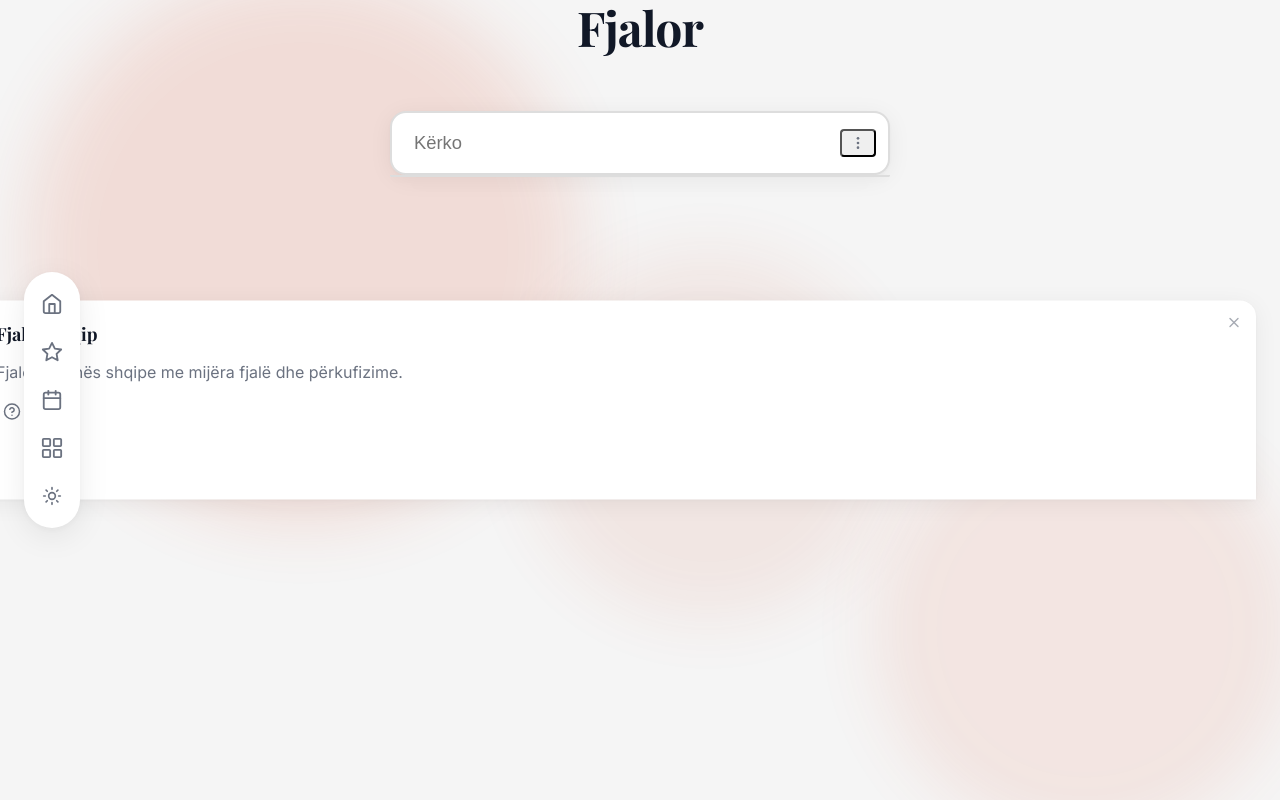
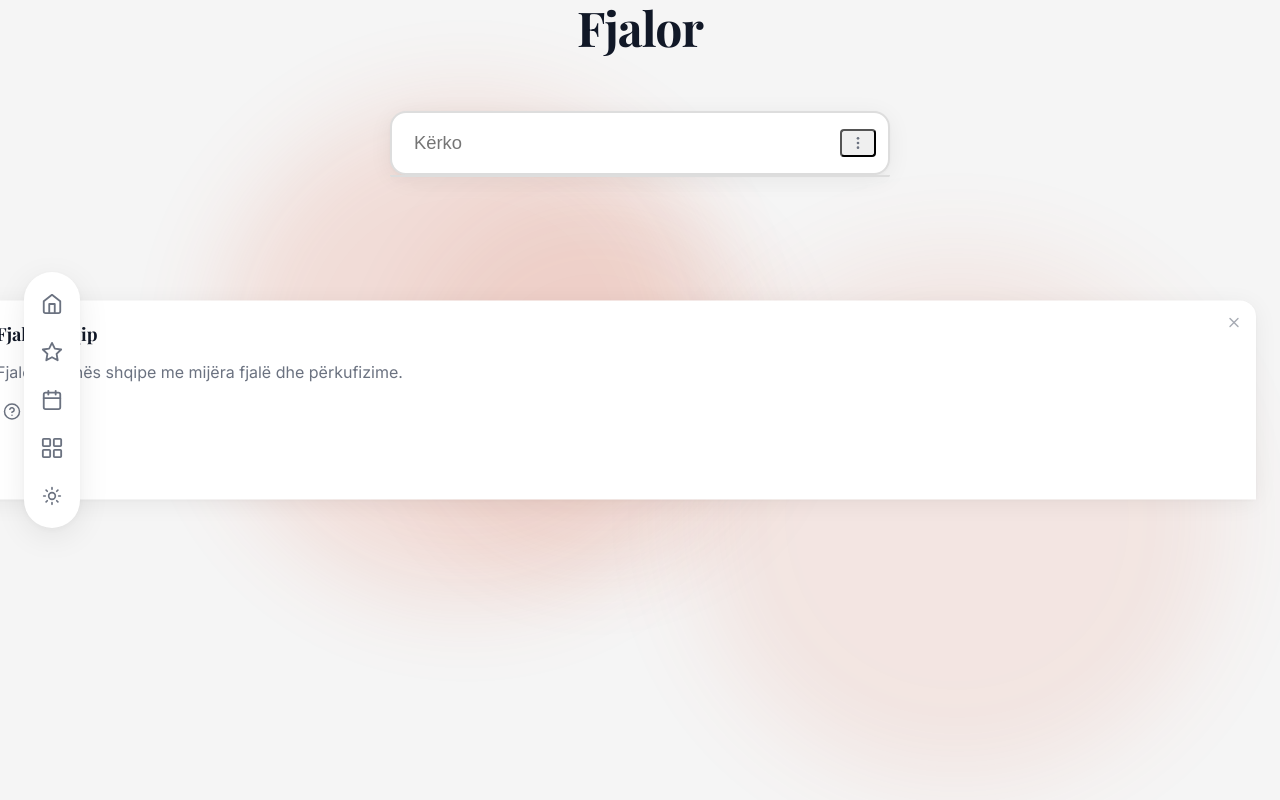
Before and after one commit to labibllaca/fjalorshqip, a React (Vite) app: page / in a window 1280 px wide. Built offline with nearby package versions, Linux system fonts and the light colour scheme.

Commit message:
increase background orb blur 2em→3em, widen float paths for more overlap, speed up animation 25s→18s

```diff
--- a/src/components/MainLayout.scss
+++ b/src/components/MainLayout.scss
@@ -649,7 +649,7 @@ h1, h2, h3, h4, h5, h6 {
 .bg-orb {
   position: absolute;
   border-radius: 50%;
-  filter: blur(2em);
+  filter: blur(3em);
   opacity: 0.15;
   will-change: transform;
 }
@@ -660,47 +660,51 @@ h1, h2, h3, h4, h5, h6 {
   background: var(--accent);
   top: -10%;
   left: -5%;
-  animation: orbFloat1 25s ease-in-out infinite;
+  animation: orbFloat1 18s ease-in-out infinite;
 }
 
 .bg-orb--2 {
-  width: 400px;
-  height: 400px;
+  width: 500px;
+  height: 500px;
   background: #d53;
-  bottom: -8%;
-  right: -5%;
+  bottom: -10%;
+  right: -8%;
   opacity: 0.1;
-  animation: orbFloat2 30s ease-in-out infinite;
+  animation: orbFloat2 22s ease-in-out infinite;
 }
 
 .bg-orb--3 {
-  width: 350px;
-  height: 350px;
+  width: 400px;
+  height: 400px;
   background: var(--accent-hover);
   top: 40%;
   left: 50%;
   opacity: 0.08;
-  animation: orbFloat3 20s ease-in-out infinite;
+  animation: orbFloat3 16s ease-in-out infinite;
 }
 
 @keyframes orbFloat1 {
   0%, 100% { transform: translate(0, 0) scale(1); }
-  25% { transform: translate(120px, 80px) scale(1.1); }
-  50% { transform: translate(60px, 160px) scale(0.95); }
-  75% { transform: translate(-40px, 60px) scale(1.05); }
+  20% { transform: translate(200px, 100px) scale(1.1); }
+  40% { transform: translate(350px, 250px) scale(0.9); }
+  60% { transform: translate(150px, 350px) scale(1.05); }
+  80% { transform: translate(-50px, 150px) scale(0.95); }
 }
 
 @keyframes orbFloat2 {
   0%, 100% { transform: translate(0, 0) scale(1); }
-  33% { transform: translate(-100px, -60px) scale(1.08); }
-  66% { transform: translate(-50px, -140px) scale(0.92); }
+  20% { transform: translate(-150px, -100px) scale(1.08); }
+  40% { transform: translate(-350px, -200px) scale(0.9); }
+  60% { transform: translate(-250px, -350px) scale(1.03); }
+  80% { transform: translate(-50px, -150px) scale(0.95); }
 }
 
 @keyframes orbFloat3 {
   0%, 100% { transform: translate(-50%, 0) scale(1); }
-  25% { transform: translate(-30%, -60px) scale(1.05); }
-  50% { transform: translate(-60%, -30px) scale(0.95); }
-  75% { transform: translate(-40%, 40px) scale(1.02); }
+  20% { transform: translate(-20%, -80px) scale(1.1); }
+  40% { transform: translate(-70%, -150px) scale(0.9); }
+  60% { transform: translate(-30%, 80px) scale(1.05); }
+  80% { transform: translate(-60%, 120px) scale(0.95); }
 }
 
 /* ── Accessibility ── */
```
